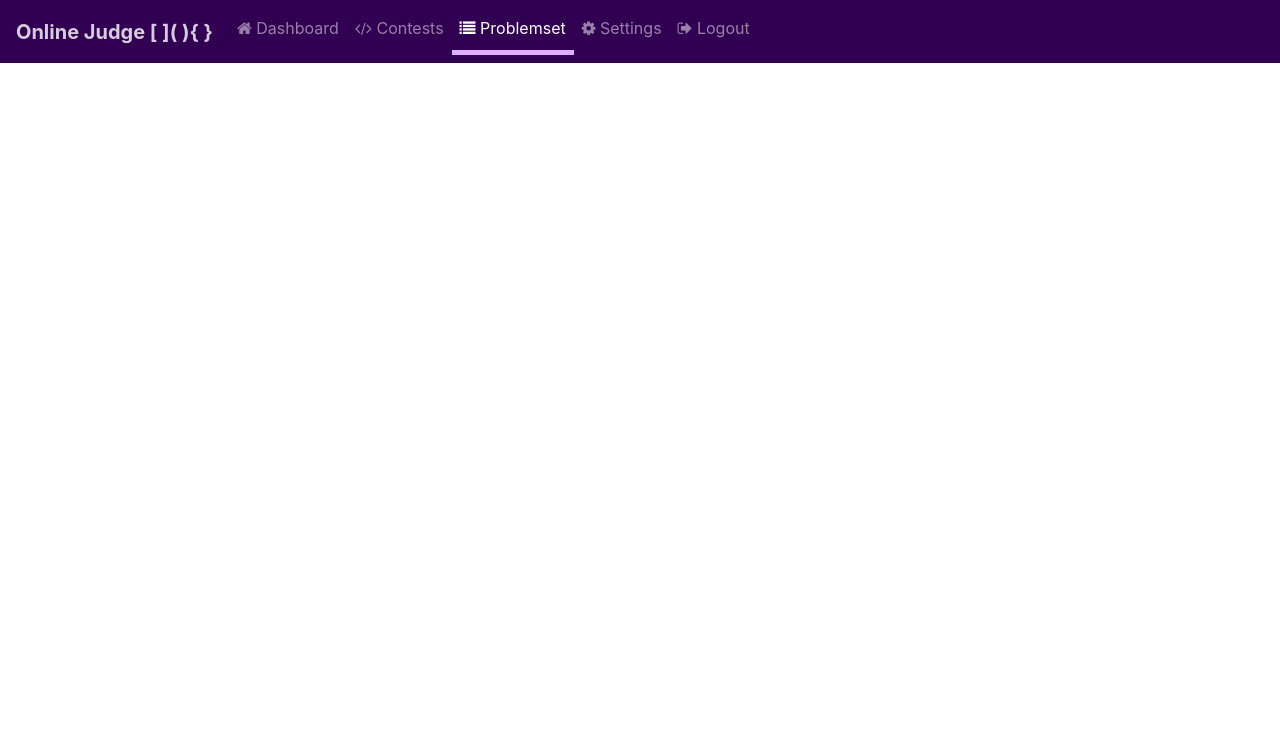
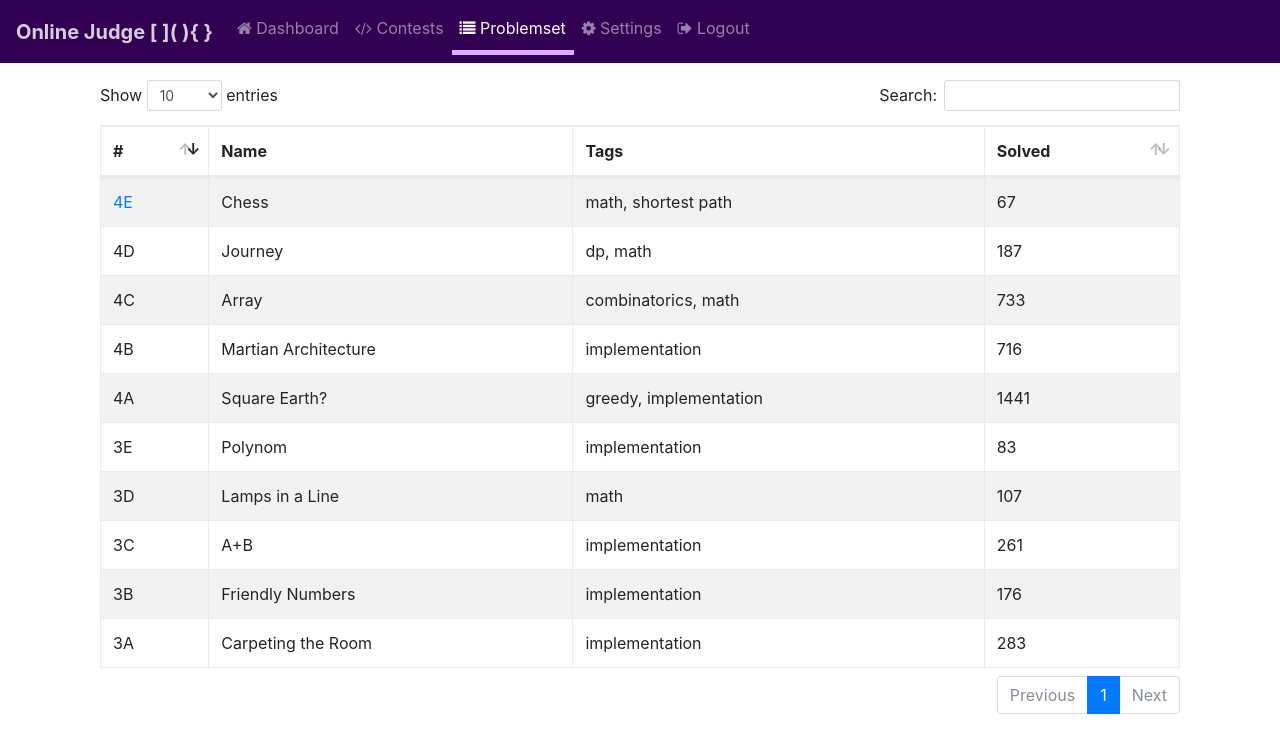
Before and after one commit to praran26/Online-Judge, a Django app: page /problemset/ in a window 1280 px wide. Shown: the top 753 px of the page. Run offline with Django 3.2, Linux system fonts and the light colour scheme; some libraries are stand-ins or nearby versions.

Commit message:
Added user colors, problemset. Fixed standings search/sort.

```diff
--- a/OnlineJudgeApp/static/css/styles.css
+++ b/OnlineJudgeApp/static/css/styles.css
@@ -67,11 +67,30 @@ form, .submissions {
   border-radius: 5px;
 }
 
-.user {
+.user-red, .user-red:hover, .user-red:focus {
+  color: red;
+}
+
+.user-orange, .user-orange:hover, .user-orange:focus {
+  color: #FF8C00;
+}
+
+.user-violet, .user-violet:hover, .user-violet:focus {
   color: #a0a;
 }
 
-.user:hover, .user:focus{
-  color: #a0a;
+.user-blue, .user-blue:hover, .user-blue:focus {
+  color: blue;
+}
 
+.user-cyan, .user-cyan:hover, .user-cyan:focus {
+  color: #03A89E;
 }
+
+.user-green, .user-green:hover, .user-green:focus {
+  color: green;
+}
+
+.user-gray, .user-gray:hover, .user-gray:focus {
+  color: gray;
+}
--- a/OnlineJudgeApp/templates/OnlineJudgeApp/problemset.htm
+++ b/OnlineJudgeApp/templates/OnlineJudgeApp/problemset.htm
@@ -1,15 +1,103 @@
 {% extends 'OnlineJudgeApp/base.htm' %}
+{% load static %}
 {% block title %}Problemset{% endblock %}
+{% block customcss %}
+<link rel="stylesheet" type="text/css" href="{% static 'css/dataTables.bootstrap4.min.css' %}">
+{% endblock %}
 {% block content %}
 <div class="container">
-	<table style="width:100%">
-		<tr>
-			<td>
-				<div class="row" style="padding-left: 10%;margin-bottom: 16px;">
+	<table id="problemset" class="table table-striped table-bordered" style="border-collapse: collapse;width: 100%;border-spacing: 0">
+		<thead>
+			<tr>
+				<th>#</th>
+				<th data-orderable="false">Name</th>
+				<th data-orderable="false">Tags</th>
+				<th>Solved</th>
+			</tr>
+		</thead>
+		<tbody>
+			<tr>
+				<td><a href="{% url 'problems' 5 %}#problem-E">4E</a></td>
+				<td>Chess</td>
+				<td>math, shortest path</td>
+				<td>67</td>
+			</tr>
+			<tr>
+				<td>4D</td>
+				<td>Journey</td>
+				<td>dp, math</td>
+				<td>187</td>
+			</tr>
+			<tr>
+				<td>4C</td>
+				<td>Array</td>
+				<td>combinatorics, math</td>
+				<td>733</td>
+			</tr>
+			<tr>
+				<td>4B</td>
+				<td>Martian Architecture</td>
+				<td>implementation</td>
+				<td>716</td>
+			</tr>
+			<tr>
+				<td>4A</td>
+				<td>Square Earth?</td>
+				<td>greedy, implementation</td>
+				<td>1441</td>
+			</tr>
+			<tr>
+				<td>3E</td>
+				<td>Polynom</td>
+				<td>implementation</td>
+				<td>83</td>
+			</tr>
+			<tr>
+				<td>3D</td>
+				<td>Lamps in a Line</td>
+				<td>math</td>
+				<td>107</td>
+			</tr>
+			<tr>
+				<td>3C</td>
+				<td>A+B</td>
+				<td>implementation</td>
+				<td>261</td>
+			</tr>
+			<tr>
+				<td>3B</td>
+				<td>Friendly Numbers</td>
+				<td>implementation</td>
+				<td>176</td>
+			</tr>
+			<tr>
+				<td>3A</td>
+				<td>Carpeting the Room</td>
+				<td>implementation</td>
+				<td>283</td>
+			</tr>
 
-				</div>
-			</td>
-		</tr>
+		</tbody>
 	</table>
 </div>
 {% endblock %}
+{% block customjs %}
+<script type="text/javascript" src="{% static 'js/jquery.dataTables.min.js' %}"></script>
+<script type="text/javascript" src="{% static 'js/dataTables.bootstrap4.min.js' %}"></script>
+
+<script type="text/javascript">
+	$(document).ready(function() {
+		$('#problemset').DataTable({
+			"order": [[0,"desc"]],
+			"columns": [
+			{"searchable":true},
+			{"searchable":true},
+			{"searchable":true},
+			{"searchable":false},
+			],
+			"smart": false,
+			"bInfo": false
+		});
+	} );
+</script>
+{% endblock %}
--- a/OnlineJudgeApp/urls.py
+++ b/OnlineJudgeApp/urls.py
@@ -10,4 +10,7 @@ urlpatterns = [
 	url(r'^logout/$',views.logout,name='logout'),
 	url(r'^contests/(?P<pk>\d+)/standings/',views.standings,name='standings'),
 	url(r'^contests/(?P<pk>\d+)/problems/',views.problems,name='problems'),
+	url(r'^add/blog/$',views.add_blog,name='add_blog'),
+	url(r'^add/problem/$',views.add_problem,name='add_problem'),
+	url(r'^add/contest/$',views.add_contest,name='add_contest'),
 ]
--- a/OnlineJudgeApp/views.py
+++ b/OnlineJudgeApp/views.py
@@ -18,3 +18,9 @@ def standings(request,pk):
 	return render(request, 'OnlineJudgeApp/standings.htm',{})
 def problems(request,pk):
 	return render(request, 'OnlineJudgeApp/problems.htm',{})
+def add_blog(request):
+	return render(request, 'OnlineJudgeApp/add_blog',{})
+def add_problem(request):
+	return render(request, 'OnlineJudgeApp/add_problem',{})
+def add_contest(request):
+	return render(request, 'OnlineJudgeApp/add_contest',{})
```
Also changed, not shown: OnlineJudgeApp/templates/OnlineJudgeApp/dashboard.htm (+13 -16 lines), OnlineJudgeApp/templates/OnlineJudgeApp/problems.htm (+13 -0 lines), OnlineJudgeApp/templates/OnlineJudgeApp/standings.htm (+8 -8 lines).
